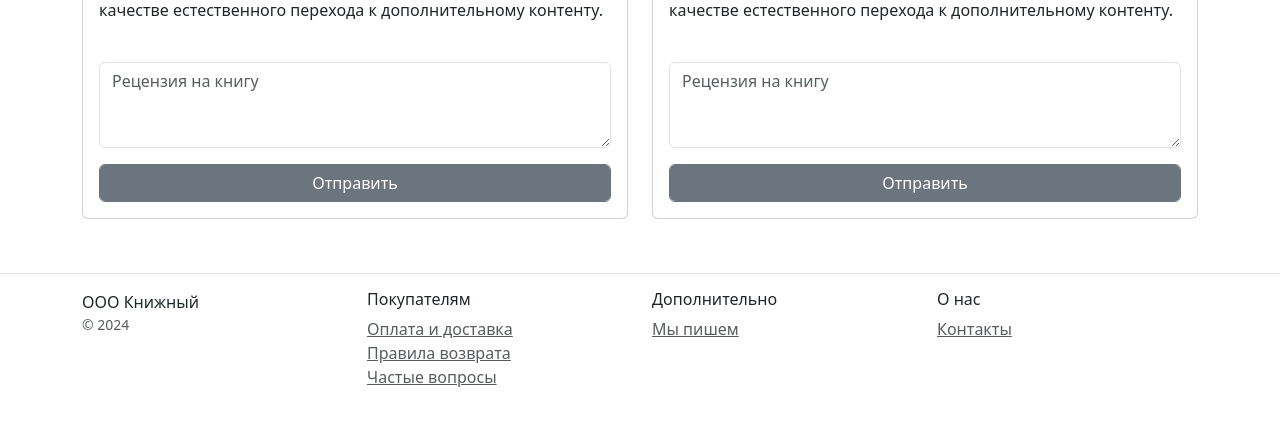
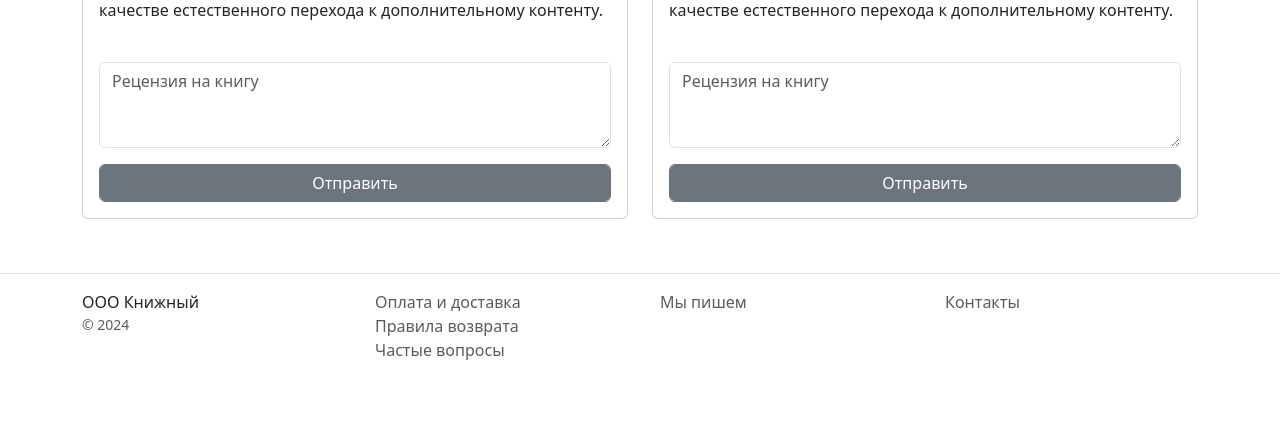
Before and after one commit to aukhadieva/online_store_project, a Django app: page / in a window 1280 px wide. Shown: the part 1827-2248 px from the top of the page. After the commit the page ends 2187 px from the top, so only its background shows below. Run offline with Django 5.2, Linux system fonts and the light colour scheme.

Commit message:
Add inclusion

```diff
--- a/catalog/templates/base.html
+++ b/catalog/templates/base.html
@@ -14,7 +14,7 @@
     top: 0;
     padding: 10px;
     z-index: 3;
-    background-color: rgb(169,169,169, 0.3);
+    background-color: rgb(220,220,220);
 
 }
 
@@ -41,25 +41,9 @@
 <div class="wrapper">
     <header class="p-3 mb-3 border-bottom">
         <div class="container">
-            <div class="d-flex flex-wrap align-items-center justify-content-center justify-content-lg-start">
-                <a href={% url "catalog:home" %} class="d-flex align-items-center mb-2 mb-lg-0 link-body-emphasis
-                text-decoration-none">
-                <img src="/static/catalog/images/book.png" alt="logo" width="60" height="54">
-                <svg class="bi me-2" width="40" height="32" role="img" aria-label="Bootstrap"></svg>
-                <ul class="nav col-12 col-lg-auto me-lg-auto mb-2 justify-content-center mb-md-0">
-                    <li><a href={% url "catalog:home" %} class="nav-link px-2 link-body-emphasis">Главная</a></li>
-                    <li><a href="#" class="nav-link px-2 link-body-emphasis">Каталог</a></li>
-                    <li><a href="#" class="nav-link px-2 link-body-emphasis">Акции</a></li>
-                    <li><a href={% url "catalog:contacts" %} class="nav-link px-2 link-body-emphasis">Обратная связь</a>
-                    </li>
-                </ul>
-                <form class="col-12 col-lg-auto mb-3 mb-lg-0 me-lg-3" role="search">
-                    <input type="search" class="form-control" placeholder="Найти книгу..." aria-label="Search">
-                </form>
-            </div>
+            {% include 'catalog/includes/inc_catalog_menu.html' %}
         </div>
     </header>
-
 
     <main class="main">
         <div class="container">
@@ -73,26 +57,24 @@
             <div class="row">
                 <div class="col-12 col-md">
                     ООО Книжный
-                    <small class="d-block mb-3 text-muted">&copy; 2024</small>
+                    <small class="d-block mb-3 text-muted">&copy; {% now 'Y' %}</small>
                 </div>
                 <div class="col-6 col-md">
-                    <h6>Покупателям</h6>
                     <ul class="list-unstyled text-small">
-                        <li><a class="text-muted" href="#">Оплата и доставка</a></li>
-                        <li><a class="text-muted" href="#">Правила возврата</a></li>
-                        <li><a class="text-muted" href="#">Частые вопросы</a></li>
+                        <li><a class="nav-link px-2 text-body-secondary" href="#">Оплата и доставка</a></li>
+                        <li><a class="nav-link px-2 text-body-secondary" href="#">Правила возврата</a></li>
+                        <li><a class="nav-link px-2 text-body-secondary" href="#">Частые вопросы</a></li>
                     </ul>
                 </div>
                 <div class="col-6 col-md">
-                    <h6>Дополнительно</h6>
                     <ul class="list-unstyled text-small">
-                        <li><a class="text-muted" href="#">Мы пишем</a></li>
+                        <li><a class="nav-link px-2 text-body-secondary" href="#">Мы пишем</a></li>
                     </ul>
                 </div>
                 <div class="col-6 col-md">
-                    <h6>О нас</h6>
                     <ul class="list-unstyled text-small">
-                        <li><a class="text-muted" href="/contacts/">Контакты</a></li>
+                        <li><a class="nav-link px-2 text-body-secondary" href={% url "catalog:contacts" %}>Контакты</a>
+                        </li>
                     </ul>
                 </div>
             </div>
```
